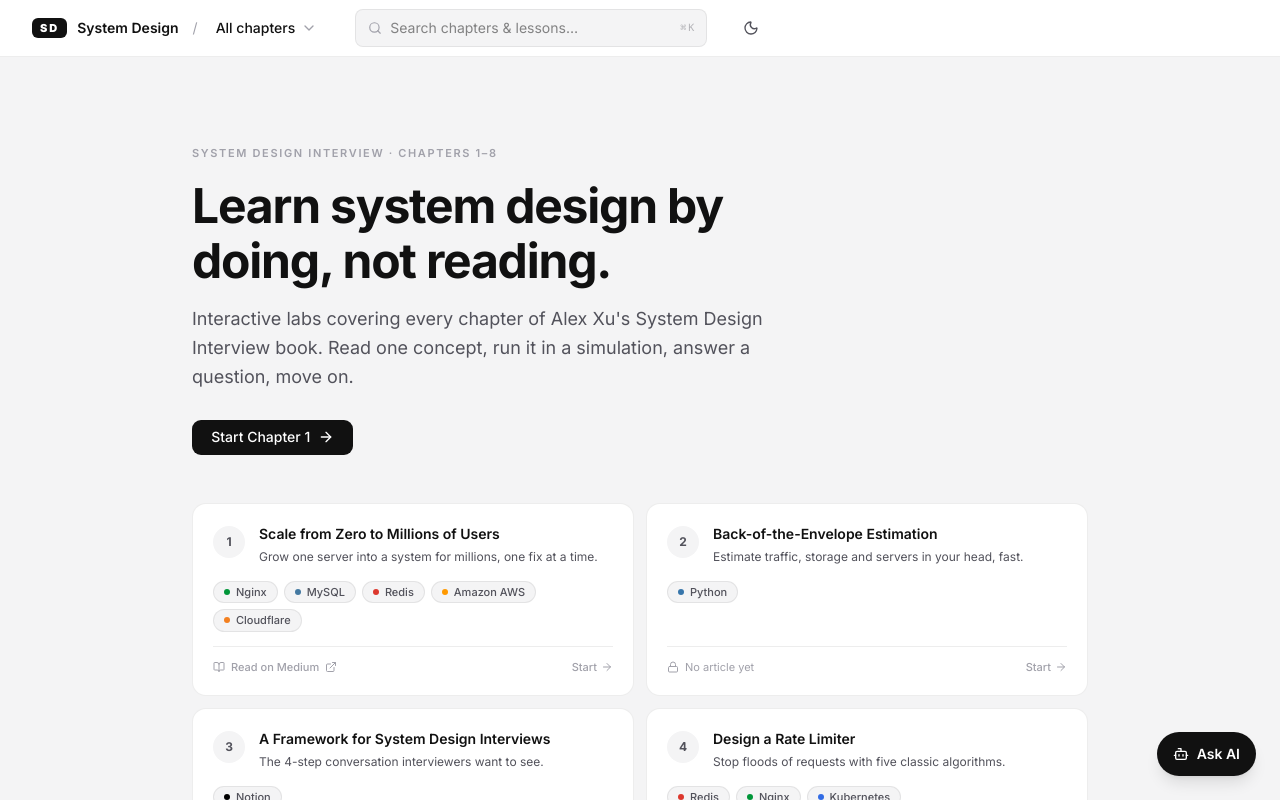
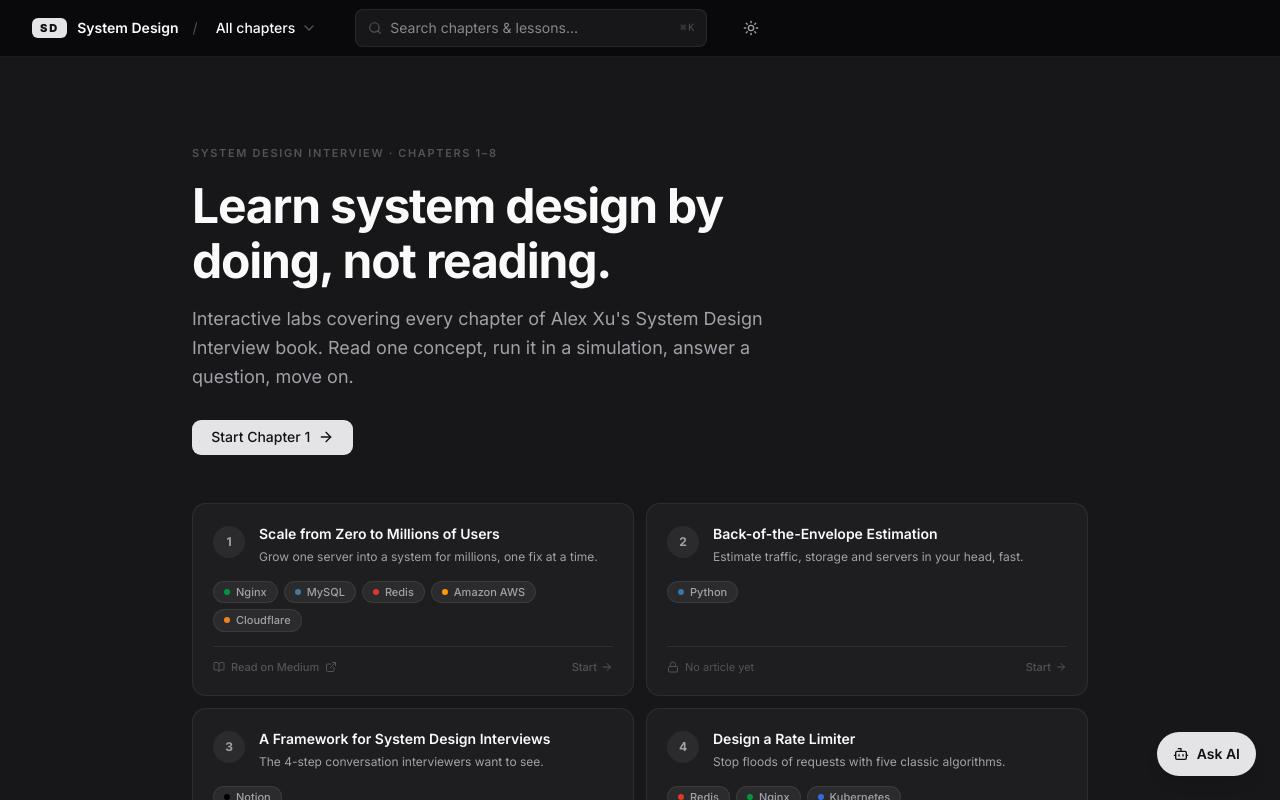
Before and after one commit to AnshJoshi1811/SystemDesign, a React (Vite) app: page / in a window 1280 px wide. Shown: the top 800 px of the page. Built offline with nearby package versions, Linux system fonts and the light colour scheme.

Commit message:
feat: dark mode as default, prevent flash of light theme on load

```diff
--- a/src/App.tsx
+++ b/src/App.tsx
@@ -32,7 +32,8 @@ export default function App() {
   const view: View = isView(storedView) ? storedView : 'home';
   const [lastChapter, setLastChapter] = usePersistentState<ModuleType | null>('app:chapter', null);
   const [resetCounter, setResetCounter] = useState(0);
-  const [isDarkMode, setIsDarkMode] = usePersistentState<boolean>('app:dark', false);
+  // Dark is the default — light is the opt-in.
+  const [isDarkMode, setIsDarkMode] = usePersistentState<boolean>('app:dark', true);
 
   useEffect(() => {
     document.documentElement.classList.toggle('dark', isDarkMode);
```
